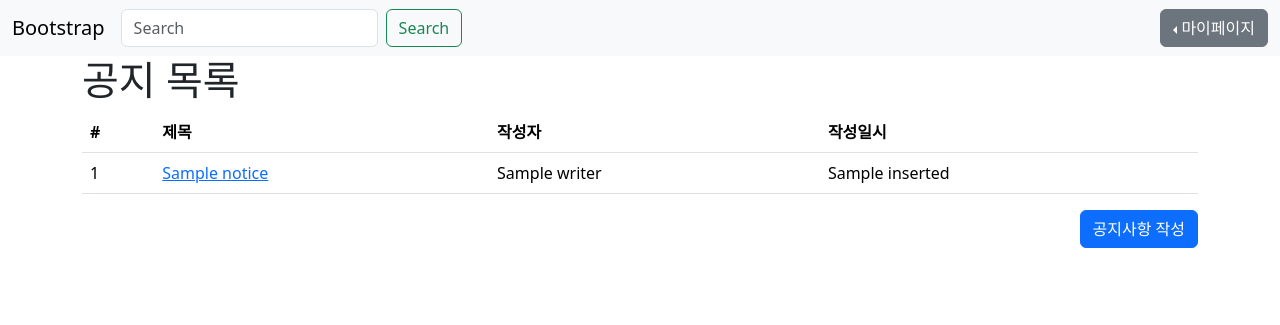
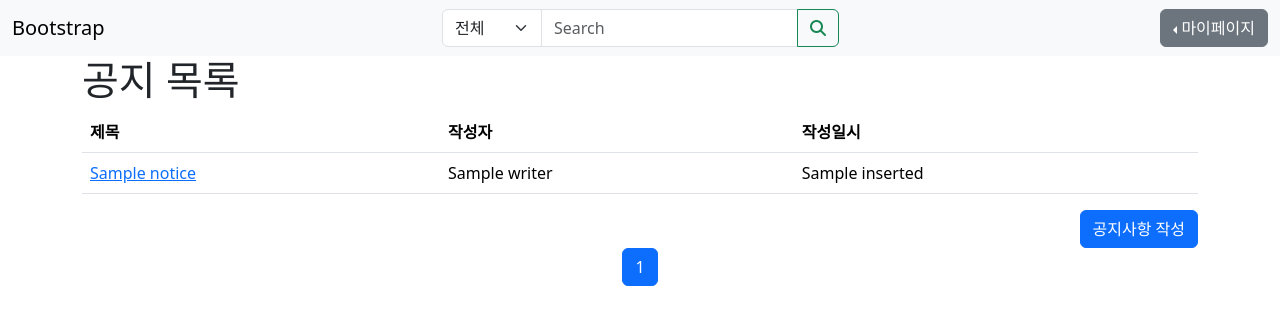
Before and after one commit to Dazzler112/firstProject, a Java web app: template src/main/webapp/WEB-INF/views/noticeList.jsp in a window 1280 px wide. Shown: the top 325 px of the page. Run offline with Tomcat 11, a stand-in JSP engine, Linux system fonts and the light colour scheme; the template is opened without the code that fills it: most values are stand-ins (such as "Sample title", 1, 10 or a date in 2020).

Commit message:
검색창, 페이지네이션 추가

```diff
--- a/src/main/webapp/WEB-INF/views/noticeList.jsp
+++ b/src/main/webapp/WEB-INF/views/noticeList.jsp
@@ -15,10 +15,22 @@
 		<nav class="navbar bg-body-tertiary">
 			<div class="container-fluid ms-auto">
 				<a class="navbar-brand" href="#">Bootstrap</a>
-				<form class="d-flex me-auto" role="search">
-					<input class="form-control me-2" type="search" placeholder="Search" aria-label="Search">
-					<button class="btn btn-outline-success" type="submit">Search</button>
-				</form>
+				<form action="/noticeList" class="d-flex" role="search">
+
+				<div class="input-group">
+					<select class="form-select flex-grow-0" style="width: 100px;" name="type" id="">
+						<option value="all">전체</option>
+						<option value="title" ${param.type eq 'title' ? 'selected' : '' } >제목</option>
+						<option value="body" ${param.type eq 'body' ? 'selected' : '' }>본문</option>
+						<option value="writer" ${param.type eq 'writer' ? 'selected' : '' }>작성자</option>
+					</select>
+
+					<input value="${param.search }" name="search" class="form-control" type="search" placeholder="Search" aria-label="Search">
+					<button class="btn btn-outline-success" type="submit">
+						<i class="fa-solid fa-magnifying-glass"></i>
+					</button>
+				</div>
+			</form>
 				<div class="btn-group dropstart">
 					<button type="button" class="btn btn-secondary dropdown-toggle" data-bs-toggle="dropdown" data-bs-display="static" aria-expanded="false">마이페이지</button>
 					<ul class="dropdown-menu dropdown-menu-end dropdown-menu-lg-start">
@@ -37,7 +49,7 @@
 		<table class="table">
 			<thead>
 				<tr>
-					<th>#</th>
+<!-- 					<th>#</th> -->
 					<th>제목</th>
 					<th>작성자</th>
 					<th>작성일시</th>
@@ -46,7 +58,7 @@
 			<tbody>
 				<c:forEach items="${noticeList }" var="notice">
 					<tr>
-						<td>${notice.id }</td>
+<%-- 						<td>${notice.id }</td> --%>
 						<td><a href="/id/${notice.id }"> ${notice.title }</a></td>
 						<td>${notice.writer }</td>
 						<td>${notice.inserted }</td>
@@ -59,6 +71,58 @@
 			<a href="/addNotice" class="btn btn-primary">공지사항 작성</a>
 		</div>
 	</div>
+
+		<div class="container-lg">
+		<div class="row">
+			<nav aria-label="Page navigation example">
+				<ul class="pagination justify-content-center">
+					<!-- 이전 버튼 -->
+					<c:if test="${pageInfo.currentPageNum gt 1 }">
+						<c:url value="/noticeList" var="pageLink">
+							<c:param name="page" value="${pageInfo.currentPageNum - 1 }" />
+							<c:if test="${not empty param.search }">
+								<c:param name="search" value="${param.search }" />
+							</c:if>
+						</c:url>
+						<li class="page-item">
+							<a class="page-link" href="${pageLink }">
+								<i class="fa-solid fa-angle-left"></i>
+							</a>
+						</li>
+					</c:if>
+					<c:forEach begin="${pageInfo.leftPageNum }" end="${pageInfo.rightPageNum }" var="pageNum">
+						<c:url value="/noticeList" var="pageLink">
+							<c:param name="page" value="${pageNum }" />
+							<c:if test="${not empty param.search }">
+								<c:param name="search" value="${param.search }" />
+							</c:if>
+							<c:if test="${not empty param.type }">
+								<c:param name="type" value="${param.type }" />
+							</c:if>
+						</c:url>
+						<li class="page-item">
+							<a class="page-link ${pageNum eq pageInfo.currentPageNum ? 'active' : '' }" href="${pageLink }">${pageNum }</a>
+						</li>
+					</c:forEach>
+					<!-- 다음 버튼 -->
+					<c:if test="${pageInfo.currentPageNum lt pageInfo.lastPageNum }">
+						<c:url value="/noticeList" var="pageLink">
+							<c:param name="page" value="${pageInfo.currentPageNum + 1 }" />
+							<c:if test="${not empty param.search }">
+								<c:param name="search" value="${param.search }" />
+							</c:if>
+						</c:url>
+						<li class="page-item">
+							<a class="page-link" href="${pageLink }">
+								<i class="fa-solid fa-angle-right"></i>
+							</a>
+						</li>
+					</c:if>
+				</ul>
+			</nav>
+		</div>
+	</div>
+
 	<script src="https://cdn.jsdelivr.net/npm/bootstrap@5.3.0-alpha3/dist/js/bootstrap.bundle.min.js" integrity="sha384-ENjdO4Dr2bkBIFxQpeoTz1HIcje39Wm4jDKdf19U8gI4ddQ3GYNS7NTKfAdVQSZe" crossorigin="anonymous"></script>
 	<script src="https://cdnjs.cloudflare.com/ajax/libs/jquery/3.6.4/jquery.min.js" integrity="sha512-pumBsjNRGGqkPzKHndZMaAG+bir374sORyzM3uulLV14lN5LyykqNk8eEeUlUkB3U0M4FApyaHraT65ihJhDpQ==" crossorigin="anonymous" referrerpolicy="no-referrer"></script>
 </body>
```
Also changed, not shown: src/main/java/com/example/demo/controller/NoticeController.java (+18 -3 lines), src/main/java/com/example/demo/mapper/NoticeMapper.java (+50 -0 lines), src/main/java/com/example/demo/service/NoticeService.java (+40 -3 lines).
